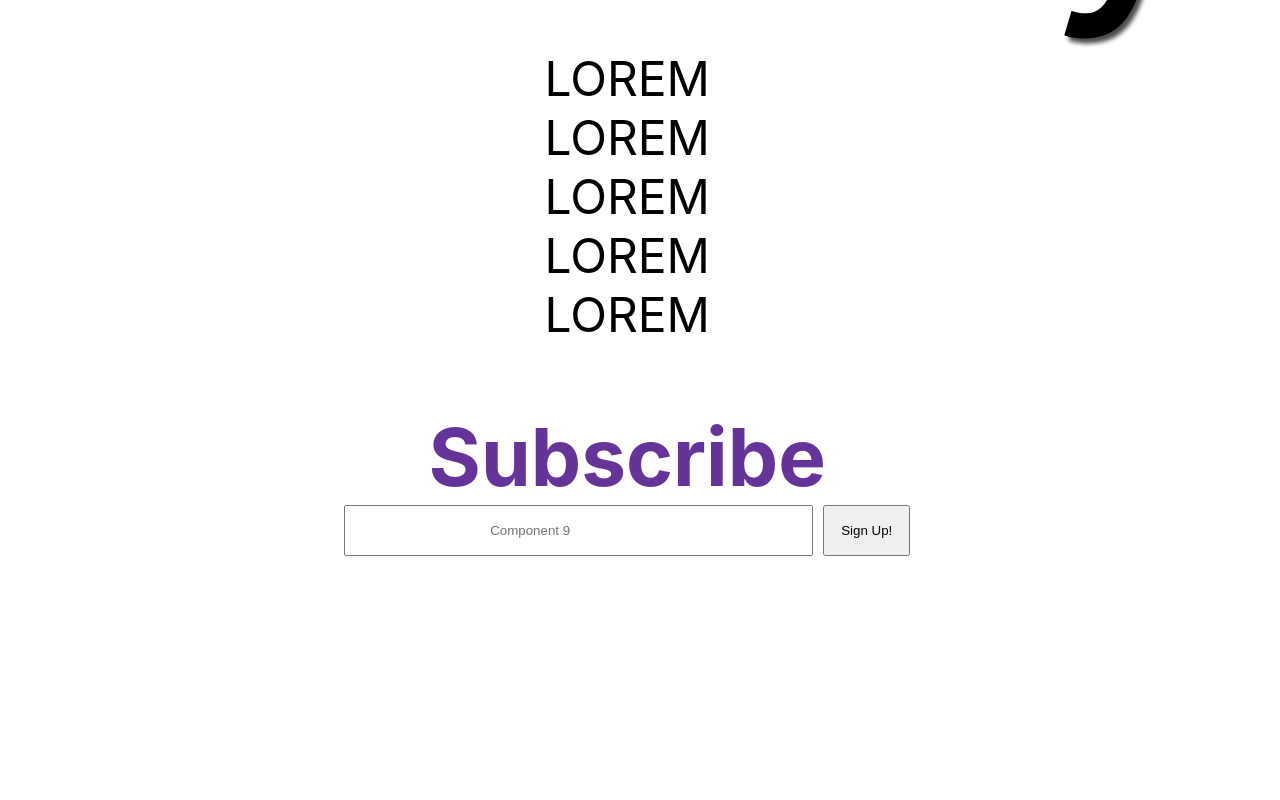
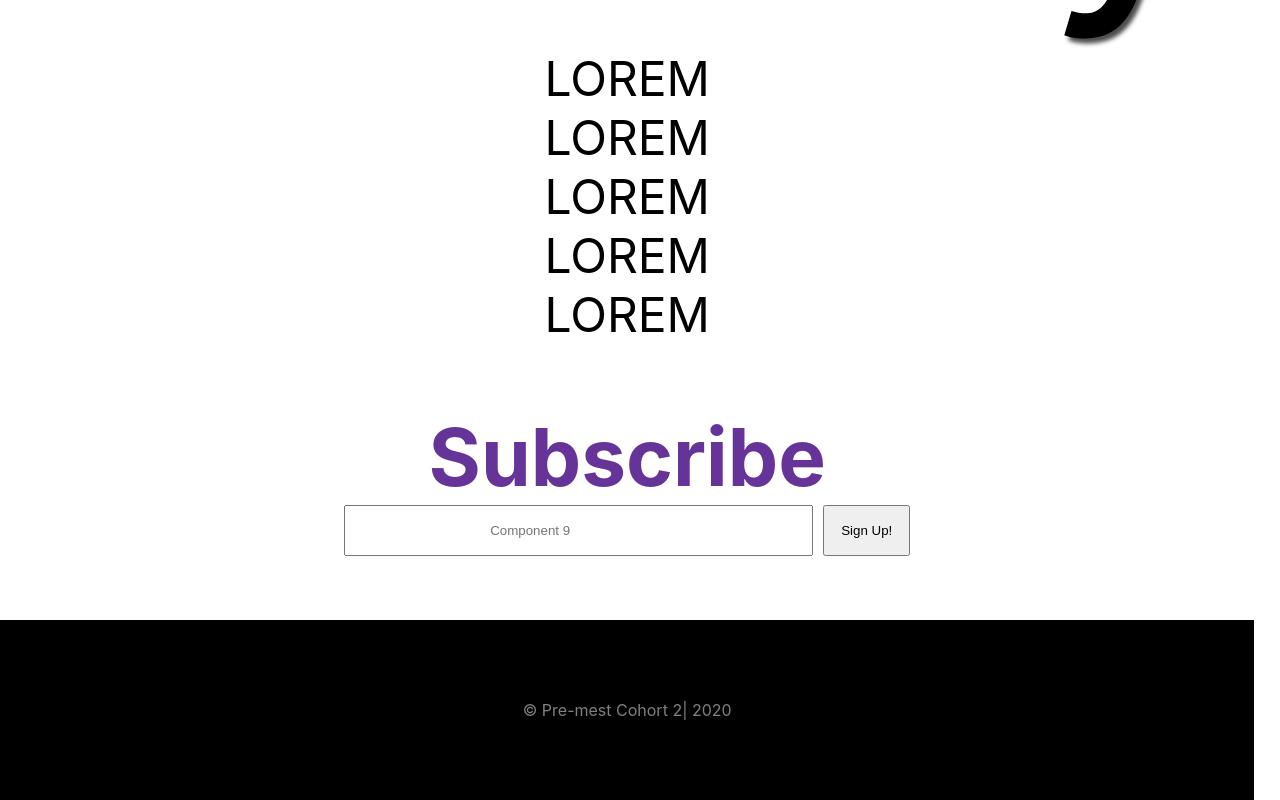
Before and after one commit to princenyamadi/mest-day-1, a React (Create React App) app: page / in a window 1280 px wide. Shown: the part 3396-4196 px from the top of the page. Before the commit the page ends 4016 px from the top, so only its background shows below. Built offline with nearby package versions, Linux system fonts and the light colour scheme.

Commit message:
[feat]: Added Component no. 10

```diff
--- a/src/App.js
+++ b/src/App.js
@@ -11,6 +11,7 @@ import Component6 from './components/Component6';
 import Component7 from './components/Component7';
 import Component8 from './components/Component8';
 import Component9 from './components/Component9';
+import Component10 from './components/Component10';
 
 function App() {
   return (
@@ -24,6 +25,7 @@ function App() {
       <Component7/>
       <Component8 />
       <Component9 />
+      <Component10 />
 
     </div>
     // <div className="App">
--- /dev/null
+++ b/src/components/Component10.jsx
@@ -0,0 +1,16 @@
+import React from 'react';
+
+import './css/component10.css';
+
+function Component10(){
+    return(
+        <div className="Component10">
+            <footer>
+                &copy; Pre-mest Cohort 2| 2020
+            </footer>
+        </div>
+    );
+
+}
+
+export default Component10;
--- /dev/null
+++ b/src/components/css/component10.css
@@ -0,0 +1,6 @@
+.Component10{
+    text-align: center;
+    color: grey;
+    background-color: black;
+    padding: 5rem;
+}
```
